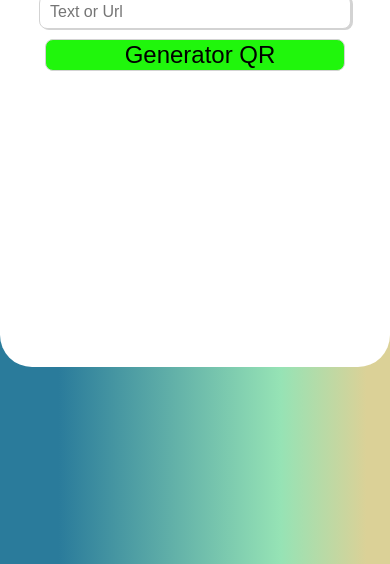
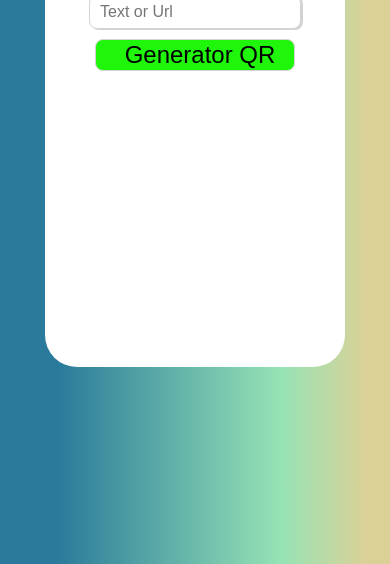
Before and after one commit to mukeshjaiswa/QRcode-Generator, a plain HTML site: page index.html in a window 390 px wide. Shown: the part 280-844 px from the top of the page. Drawn offline with Linux system fonts and the light colour scheme.

Commit message:
responsive

```diff
--- a/index.css
+++ b/index.css
@@ -61,3 +61,20 @@ img{
 
 
 }
+@media (max-width:450px){
+    .container{
+        width: 300px;
+    }
+    input{
+        width:200px;
+
+    }
+    button{
+        width: 200px;
+    }
+    img{
+
+        width: 250px;
+        height: 200px;
+    }
+}
--- a/index.js
+++ b/index.js
@@ -1,5 +1,3 @@
-
-
 let text = document.querySelector(".input");
 let btn = document.querySelector("button")
 let img = document.querySelector("img")
```
